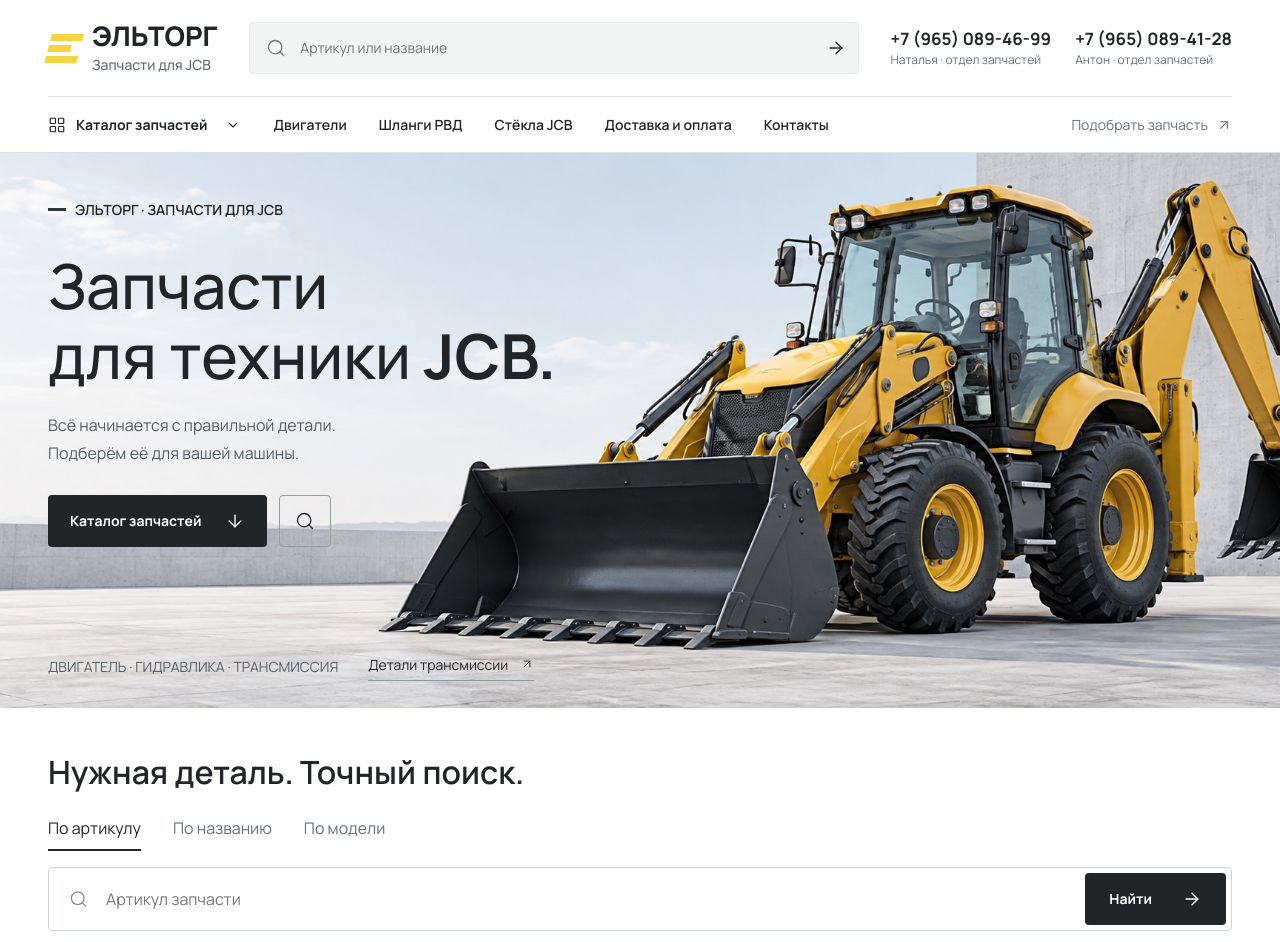
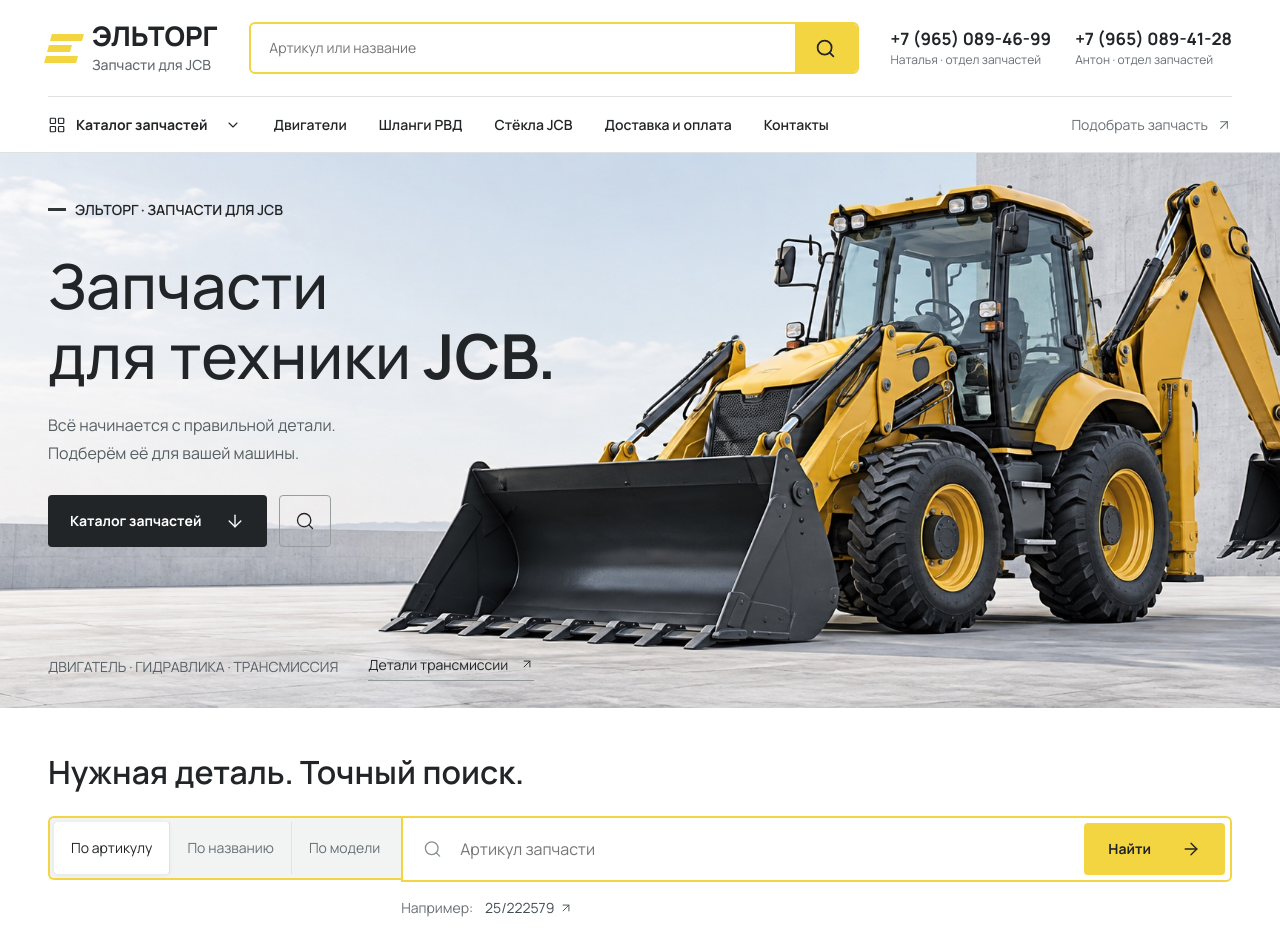
Before and after one commit to lprchns-Alex/eltorg-jcb-home-preview, a plain HTML site: page index.html in a window 1280 px wide. Shown: the top 942 px of the page. Drawn offline with Linux system fonts and the light colour scheme.

Commit message:
Experiment with integrated search controls

```diff
--- a/index.html
+++ b/index.html
@@ -8,7 +8,7 @@
   <title>Эльторг — запчасти для JCB</title>
   <link rel="icon" type="image/svg+xml" href="assets/favicon.svg">
   <link rel="stylesheet" href="assets/fonts.css">
-  <link rel="stylesheet" href="precision.css?v=55">
+  <link rel="stylesheet" href="precision.css?v=56">
   <script src="assets/lucide.min.js" defer></script>
   <script src="app.js?v=46" defer></script>
 </head>
@@ -17,7 +17,7 @@
   <header class="site-header">
     <div class="container main-header">
       <a class="brand" href="#home" aria-label="Эльторг — главная"><span class="brand-mark" aria-hidden="true"><b></b><b></b><b></b></span><span class="brand-word">ЭЛЬТОРГ<small>Запчасти для JCB</small></span></a>
-      <form class="header-search" data-search><i data-lucide="search"></i><input name="q" aria-label="Поиск в каталоге" placeholder="Артикул или название" autocomplete="off"><button class="icon-button" title="Найти запчасть" aria-label="Найти запчасть"><i data-lucide="arrow-right"></i></button></form>
+      <form class="header-search" data-search><input name="q" aria-label="Поиск в каталоге" placeholder="Артикул или название" autocomplete="off"><button class="icon-button" title="Найти запчасть" aria-label="Найти запчасть"><i data-lucide="search"></i></button></form>
       <div class="header-phones" aria-label="Телефоны отдела запчастей">
         <a class="header-phone" href="tel:+79650894699" aria-label="Позвонить Наталье: +7 (965) 089-46-99"><i data-lucide="phone"></i><span>+7 (965) 089-46-99<small>Наталья · отдел запчастей</small></span></a>
         <a class="header-phone" href="tel:+79650894128" aria-label="Позвонить Антону: +7 (965) 089-41-28"><i data-lucide="phone"></i><span>+7 (965) 089-41-28<small>Антон · отдел запчастей</small></span></a>
--- a/precision.css
+++ b/precision.css
@@ -62,10 +62,12 @@ main:focus, section[tabindex]:focus { outline: none; }
 .brand-mark b:nth-child(2) { width: 23px; }
 .brand-word { font-size: 27px; line-height: 1; font-weight: 800; }
 .brand-word small { display: block; font-size: 14px; font-weight: 500; line-height: 1.3; margin-top: 7px; color: #626a6e; }
-.header-search { display: flex; align-items: center; gap: 12px; height: 52px; flex: 1; min-width: 180px; margin-inline: auto; padding-left: 16px; background: #f3f4f4; border: 1px solid #e6e9e9; border-radius: 4px; }
-.header-search > svg { width: 20px; color: #71797d; }
+.header-search { display: flex; align-items: center; gap: 0; height: 52px; flex: 1; min-width: 180px; margin-inline: auto; padding-left: 16px; background: #fff; border: 2px solid var(--yellow); border-radius: 6px; overflow: hidden; }
 .header-search input { width: 100%; min-width: 0; border: 0; outline: none; background: none; font-size: 14px; }
-.header-search:focus-within { border-color: var(--ink); }
+.header-search .icon-button { align-self: stretch; width: 62px; height: auto; border-radius: 0; background: var(--yellow); }
+.header-search .icon-button:hover { background: #ffe373; }
+.header-search .icon-button svg { width: 21px; height: 21px; stroke-width: 2; }
+.header-search:focus-within { border-color: #d7b817; box-shadow: 0 0 0 1px #d7b817; }
 .header-phones { display: flex; align-items: center; gap: 24px; flex-shrink: 0; }
 .header-phone { display: flex; align-items: center; gap: 10px; font-size: 17px; line-height: 1.1; font-weight: 650; white-space: nowrap; }
 .header-phone small { display: block; font-size: 12px; font-weight: 400; color: var(--muted); margin-top: 4px; }
@@ -115,15 +117,21 @@ main:focus, section[tabindex]:focus { outline: none; }
 .finder { background: #fff; border-bottom: 1px solid var(--line); }
 .finder-inner { display: grid; grid-template-columns: minmax(0,1fr); gap: 24px; align-items: center; padding-block: 44px; }
 .finder-heading h2 { font-size: 32px; line-height: 1.25; }
-.finder-tabs { display: flex; gap: 32px; margin-bottom: 16px; }
-.finder-tabs button { color: var(--muted); padding: 0 0 9px; font-size: 16px; line-height: 1.5; border-bottom: 2px solid transparent; white-space: nowrap; }
-.finder-tabs button[aria-selected=true] { border-color: var(--ink); color: var(--ink); }
-.finder-workspace { min-width: 0; grid-column: 1 / -1; grid-row: 2; }
+.finder-tabs { display: flex; align-items: stretch; gap: 0; min-height: 64px; padding: 4px; margin: 0; background: #f2f4f4; border: 2px solid var(--yellow); border-right: 0; border-radius: 6px 0 0 6px; }
+.finder-tabs button { color: var(--muted); padding: 0 17px; font-size: 14px; line-height: 1.4; border-radius: 4px; white-space: nowrap; }
+.finder-tabs button + button { border-left: 1px solid #dfe3e4; border-radius: 0 4px 4px 0; }
+.finder-tabs button[aria-selected=true] { color: var(--ink); background: #fff; box-shadow: 0 1px 5px #1b292f12; }
+.finder-workspace { min-width: 0; grid-column: 1 / -1; grid-row: 2; display: grid; grid-template-columns: auto minmax(0,1fr); align-items: start; }
+.finder-workspace #finder-panel { min-width: 0; }
 .search-large { display: flex; align-items: center; gap: 16px; border: 1px solid #cdd3d5; border-radius: 4px; background: #fff; padding: 5px 5px 5px 20px; min-height: 64px; }
 .search-large:focus-within { border-color: #333f45; box-shadow: 0 0 0 1px #333f45; }
 .search-large input, .search-large select { width: 100%; min-width: 0; border: 0; outline: none; background: transparent; height: 48px; font-size: 16px; }
 .search-large > svg { width: 19px; color: #858e93; }
 .search-large .button { min-height: 52px; padding: 14px 24px; gap: 30px; flex-shrink: 0; }
+.finder-search { border: 2px solid var(--yellow); border-radius: 0 6px 6px 0; }
+.finder-search:focus-within { border-color: #d7b817; box-shadow: 0 0 0 1px #d7b817; }
+.finder-search .button { background: var(--yellow); color: var(--ink); }
+.finder-search .button:hover { background: #ffe373; }
 .finder-input { display: flex; align-items: center; flex: 1; min-width: 0; }
 .finder-input > span:not(.sr-only) { font-size: 14px; color: var(--muted); margin-right: 15px; white-space: nowrap; }
 .search-examples { display: flex; flex-wrap: wrap; gap: 12px; align-items: center; font-size: 14px; color: var(--muted); margin-top: 14px; min-height: 23px; }
@@ -529,7 +537,10 @@ dialog::backdrop { background: #17252cb3; backdrop-filter: blur(5px); }
   .hero-inner { padding-top: 37px; }
   .hero-bottom a { font-size: 14px; }
   .hero-bottom > span { display: none; }
-  .finder-tabs { gap: 22px; }
+  .finder-workspace { grid-template-columns: 1fr; }
+  .finder-workspace .finder-tabs { gap: 0; margin-bottom: 10px; border-right: 2px solid var(--yellow); border-radius: 6px; }
+  .finder-workspace .finder-tabs button { flex: 1 1 0; padding-inline: 12px; }
+  .finder-search { border-radius: 6px; }
   .section-top h2 { font-size: 32px; }
   .parts-grid { grid-template-columns: repeat(2,minmax(0,1fr)); gap: 40px 24px; }
   .part-card h3 { min-height: 0; }
```
